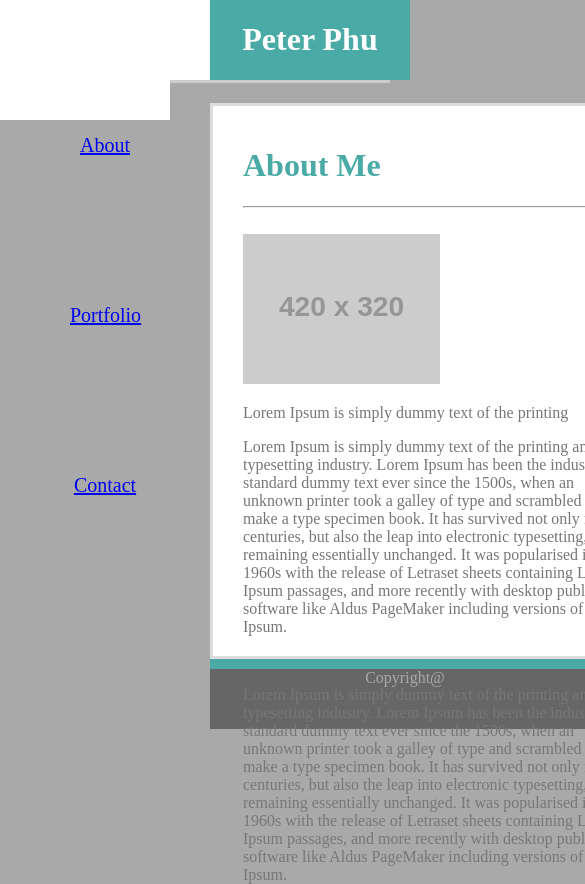
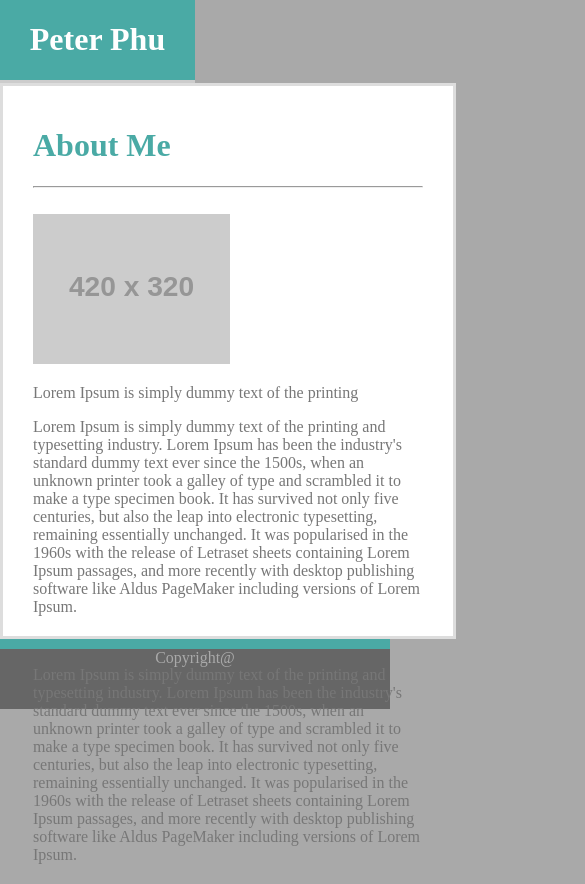
Before and after one commit to phupeter916/Responsive-Portfolio, a plain HTML site: page index.html in a window 390 px wide. Shown: the top 884 px of the page, 585 px wide, since content can reach past the window. Drawn offline with Linux system fonts and the light colour scheme; placeholder pictures from the web are drawn by us; a script that the page names is missing.

Commit message:
Responsive-Portfolio

```diff
--- a/style.css
+++ b/style.css
@@ -191,32 +191,47 @@
 @media screen and (max-width: 980px) {
     .About {
         width: 100%;
+        margin: 0px;
 
     }
 
     .portfolio {
         width: 100%;
+        margin: 0px;
 
     }
 
-    .contact {
+    .Contact {
         width: 100%;
+
     }
 
 
     footer {
         width: 100%;
+        margin: 0px;
     }
 
     .container2 {
         width: 100%;
+        margin: 0px;
 
     }
 
-    body {
+    header {
+        width: 50%;
+        margin: 0px;
+    }
 
+    .container {
+        width: 100%;
+        margin: 0px;
+    }
 
+    form {
+        width: 100%;
     }
+
 
 }
 
```
Also changed, not shown: contact.html (+3 -0 lines).
